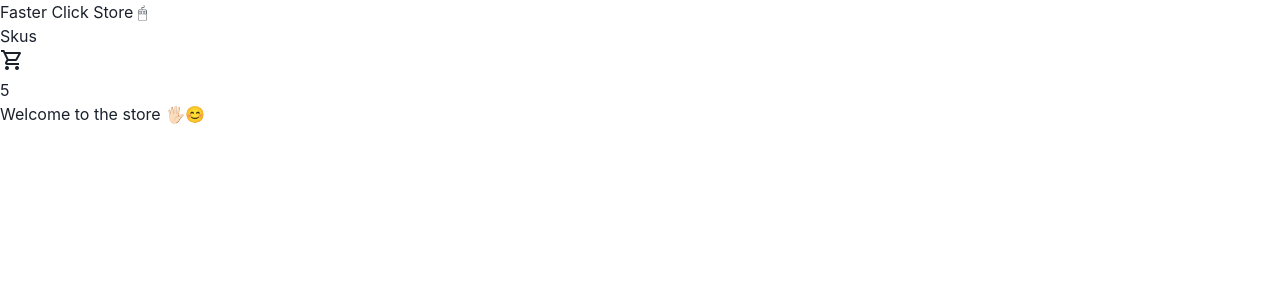
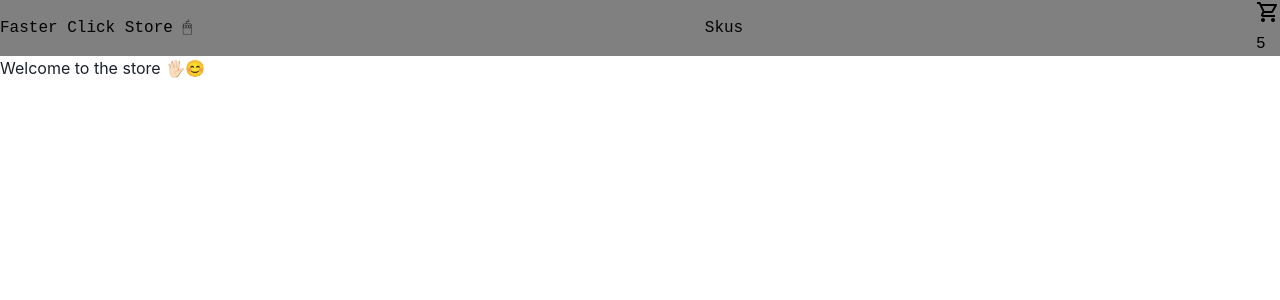
Before and after one commit to EliCarrizo/React, a React (Vite) app: page / in a window 1280 px wide. Shown: the top 300 px of the page. Built offline with nearby package versions, Linux system fonts and the light colour scheme.

Commit message:
Change the css

```diff
--- a/src/App.jsx
+++ b/src/App.jsx
@@ -6,7 +6,7 @@ const App = () => {
   return (
     <>
       <Navbar/>
-      <ItemListContainer greeting={"Welcome to the store 🖐🏻😊"}/>
+      <ItemListContainer classname='title' greeting={"Welcome to the store 🖐🏻😊"}/>
     </>
   )
 }
--- a/src/components/NavBar.jsx
+++ b/src/components/NavBar.jsx
@@ -10,7 +10,7 @@ import {
 
 const NavBar = () => {
   return (
-    <div>
+    <div className='body'>
         <div>
             <h1>Faster Click Store 🖱</h1>
         </div>
--- a/src/main.css
+++ b/src/main.css
@@ -1,6 +1,17 @@
-.title {
-    padding: 10%;
-    flex: content;
-    flex-direction:
+.body {
+    padding: 0;
+    margin: 0;
+    background-color: grey;
+    color: black;
+    text-decoration: none;
+    display: flex;
+    align-items: center;
+    justify-content: space-between;
+    font-family:'Courier New', Courier, monospace;
+    font-size: 100%;
+}
 
+.title{
+    font-family: Impact, Haettenschweiler, 'Arial Narrow Bold', sans-serif;
+    font-size: 85%;
 }
```
